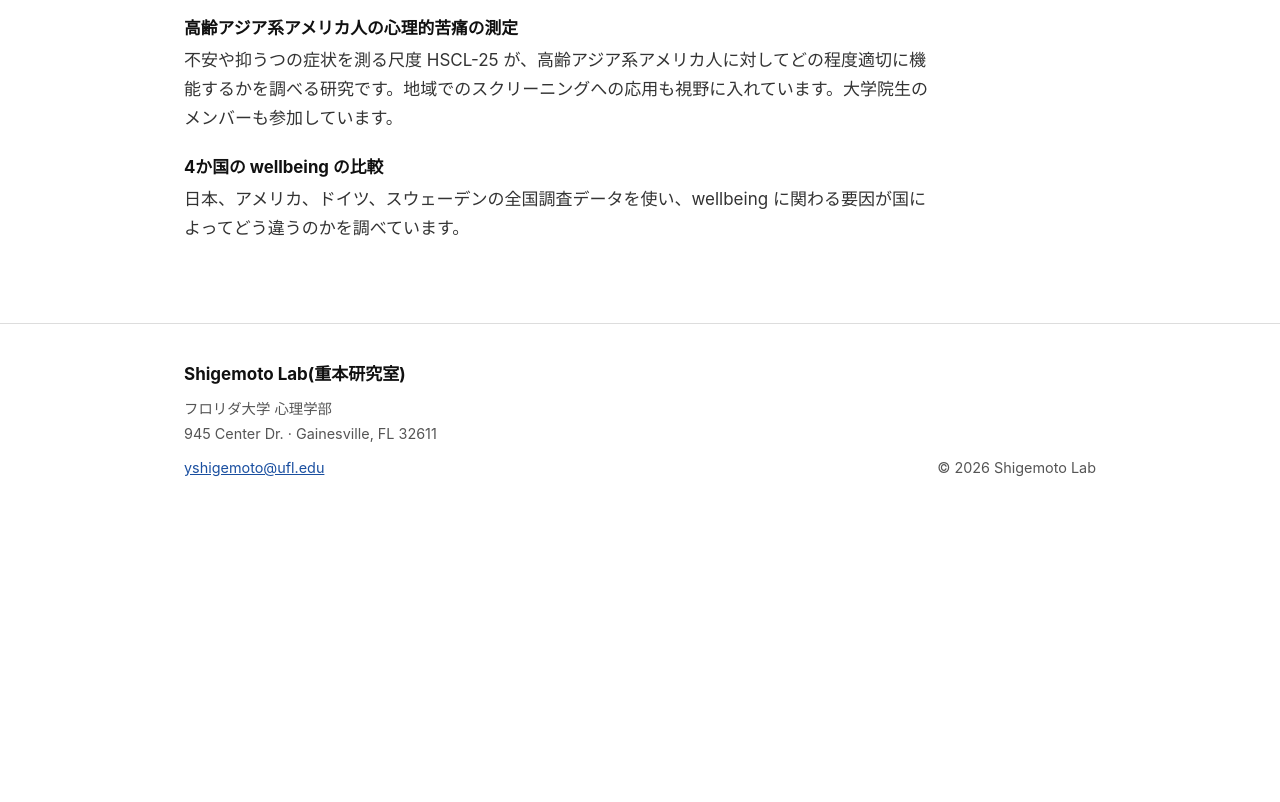
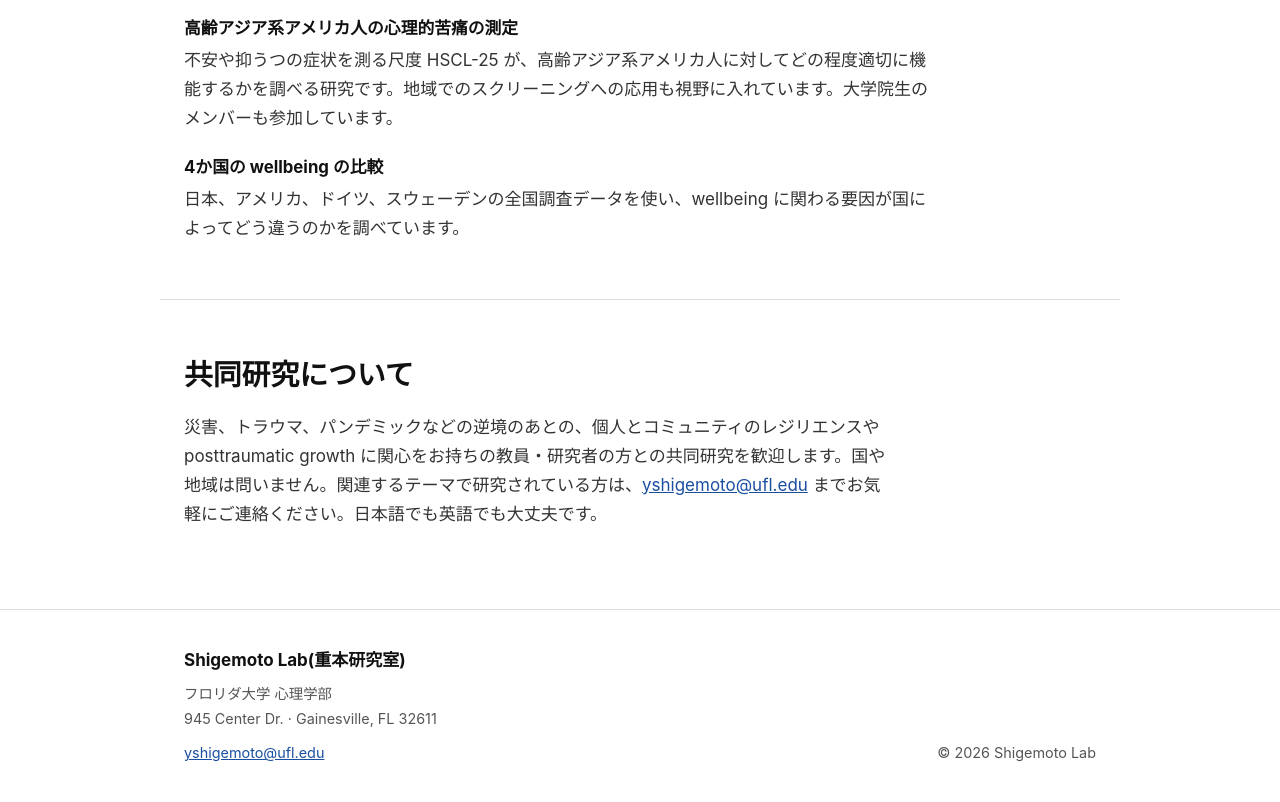
Before and after one commit to yukis2013/yukis2013.github.io, a plain HTML site: page ja/research.html in a window 1280 px wide. Shown: the part 2297-3099 px from the top of the page. Before the commit the page ends 2814 px from the top, so only its background shows below. Drawn offline with Linux system fonts and the light colour scheme.

Commit message:
Add files via upload

```diff
--- a/ja/research.html
+++ b/ja/research.html
@@ -239,6 +239,13 @@ footer{border-top:1px solid var(--line);margin-top:24px;color:var(--muted)}
   </div>
 </section>
 
+<hr class="divider">
+
+<section id="collaborate">
+  <h2>共同研究について</h2>
+  <p class="lede">災害、トラウマ、パンデミックなどの逆境のあとの、個人とコミュニティのレジリエンスや posttraumatic growth に関心をお持ちの教員・研究者の方との共同研究を歓迎します。国や地域は問いません。関連するテーマで研究されている方は、<a href="mailto:yshigemoto@ufl.edu">yshigemoto@ufl.edu</a> までお気軽にご連絡ください。日本語でも英語でも大丈夫です。</p>
+</section>
+
 <footer>
   <div class="footer-inner">
     <div>
```
Also changed, not shown: research.html (+7 -0 lines).
